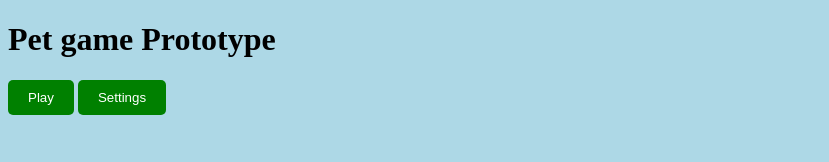
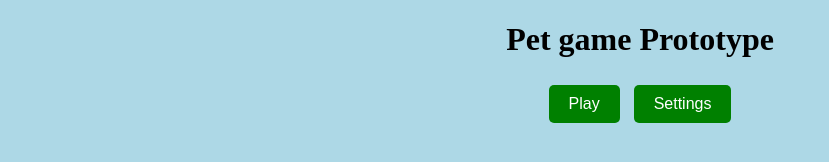
Before and after one commit to Arnisnaplayz/Tomodachi-browser, a plain HTML site: page index.html in a window 1280 px wide. Shown: the whole page, without its empty margins (0-829 px from the left). Drawn offline with Linux system fonts and the light colour scheme.

Commit message:
Update style.css
better style

```diff
--- a/style.css
+++ b/style.css
@@ -1,7 +1,7 @@
 body {
     background: lightblue;
+    text-align: center;
 }
-
 button {
     background: green;
     color: white;
@@ -9,4 +9,6 @@ button {
     padding: 10px 20px;
     cursor: pointing;
     border-radius: 5px;
+    margin: 5px;
+    font-size: 16px;
 }
```
